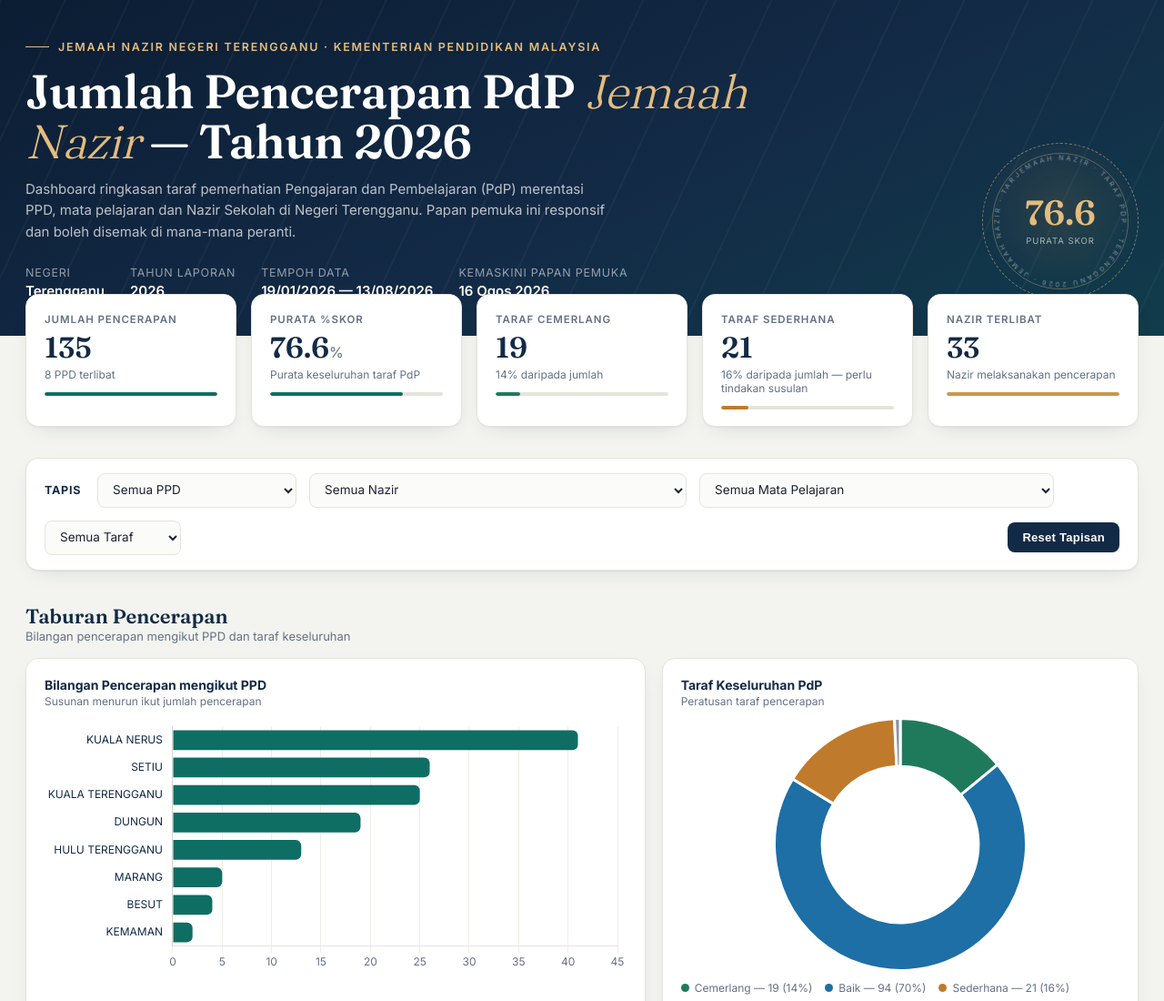
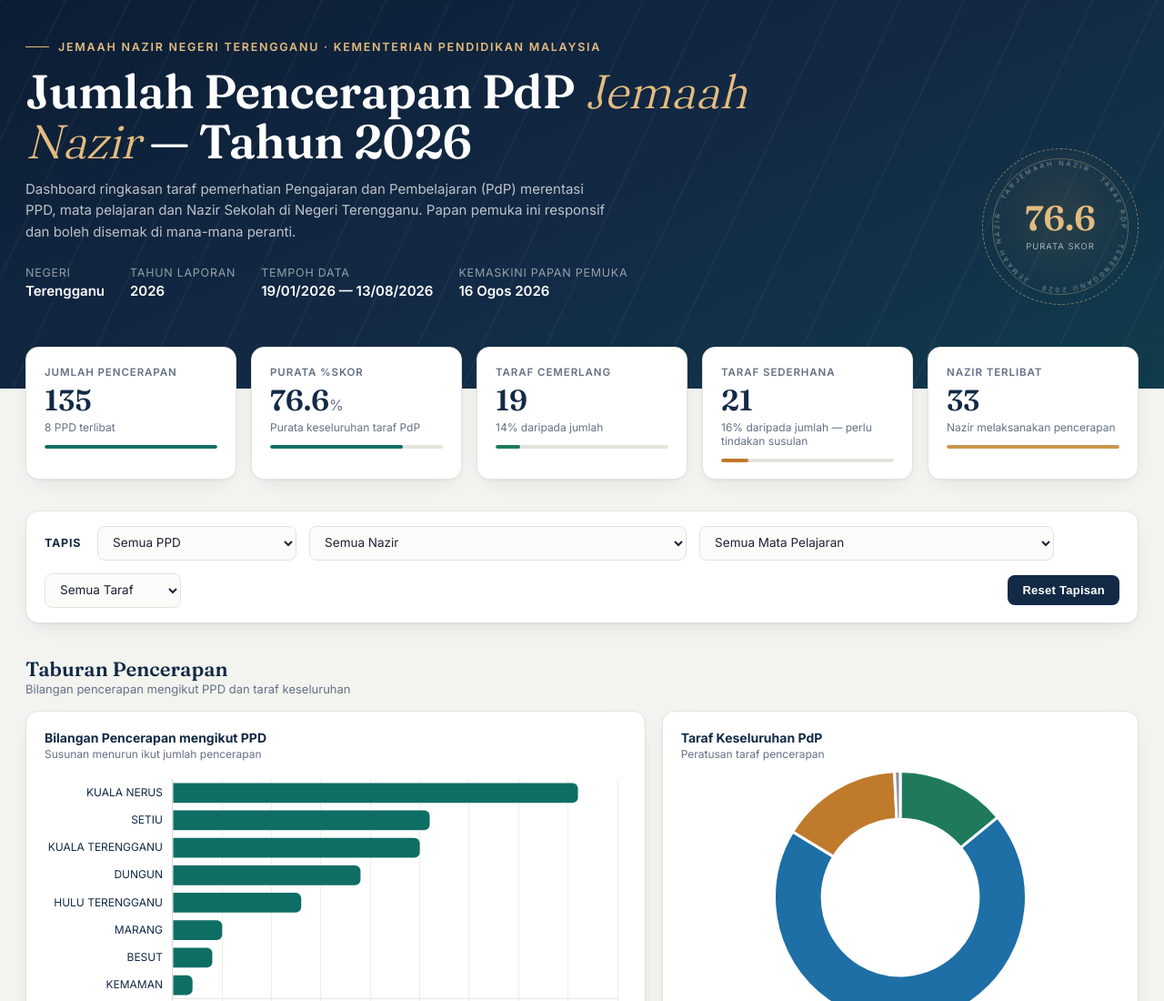
Before and after one commit to jnterengganu/dashboardPdP2026, a plain HTML site: page index.html in a window 1280 px wide. Shown: the top 1100 px of the page at 91% size. Drawn offline with Linux system fonts and the light colour scheme.

Commit message:
index.html

```diff
--- a/index.html
+++ b/index.html
@@ -65,7 +65,7 @@
   color:#fff;
   position:relative;
   overflow:hidden;
-  padding:44px 0 40px;
+  padding:44px 0 92px;
 }
 header.top::before{
   content:"";
@@ -105,7 +105,7 @@
   line-height:1.55;
 }
 .hdr-meta{
-  display:flex; gap:28px; margin-top:26px; flex-wrap:wrap;
+  display:flex; gap:28px; margin-top:26px; margin-bottom:6px; flex-wrap:wrap;
 }
 .hdr-meta div{ font-size:12.5px; color:rgba(255,255,255,0.55); text-transform:uppercase; letter-spacing:.06em;}
 .hdr-meta strong{ display:block; color:#fff; font-size:15px; font-weight:600; text-transform:none; letter-spacing:0; margin-top:3px; font-family:'Inter';}
```
